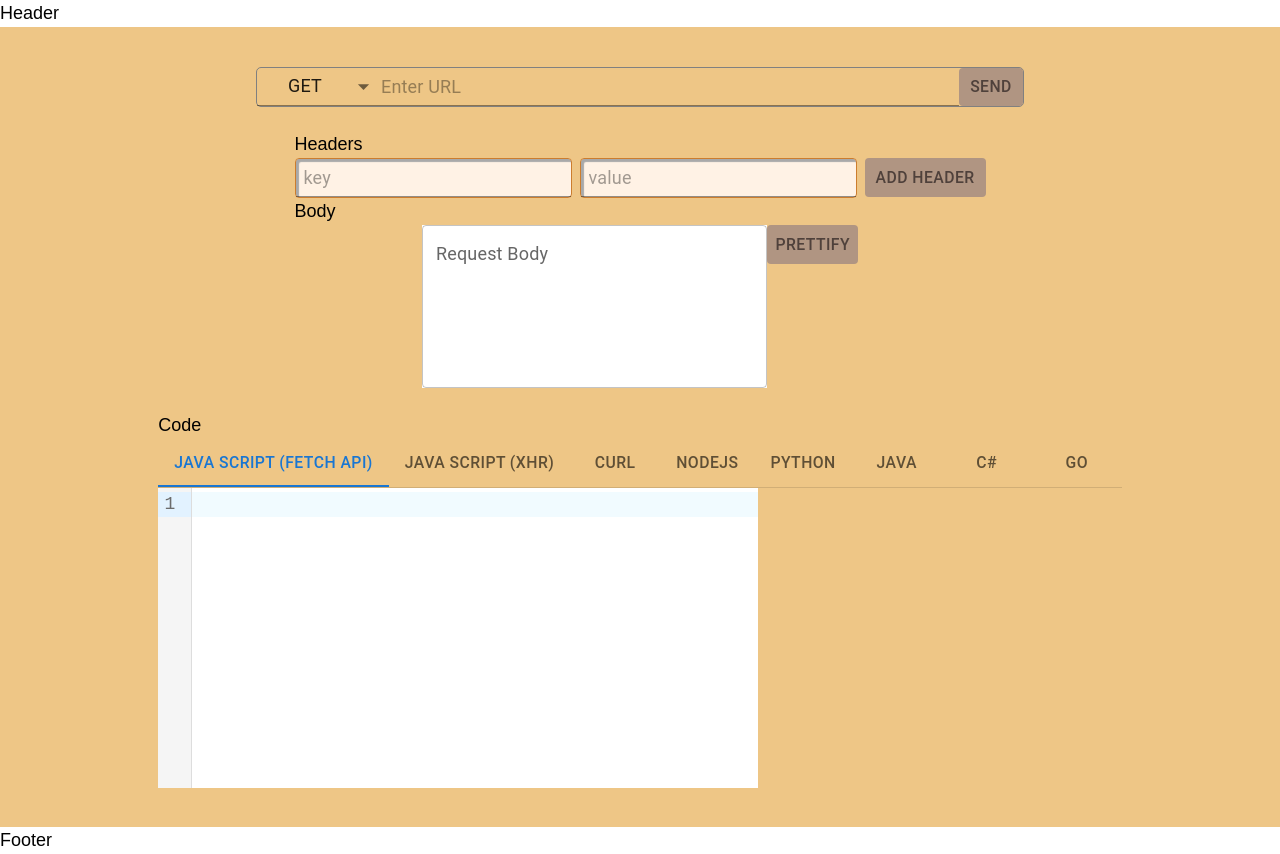
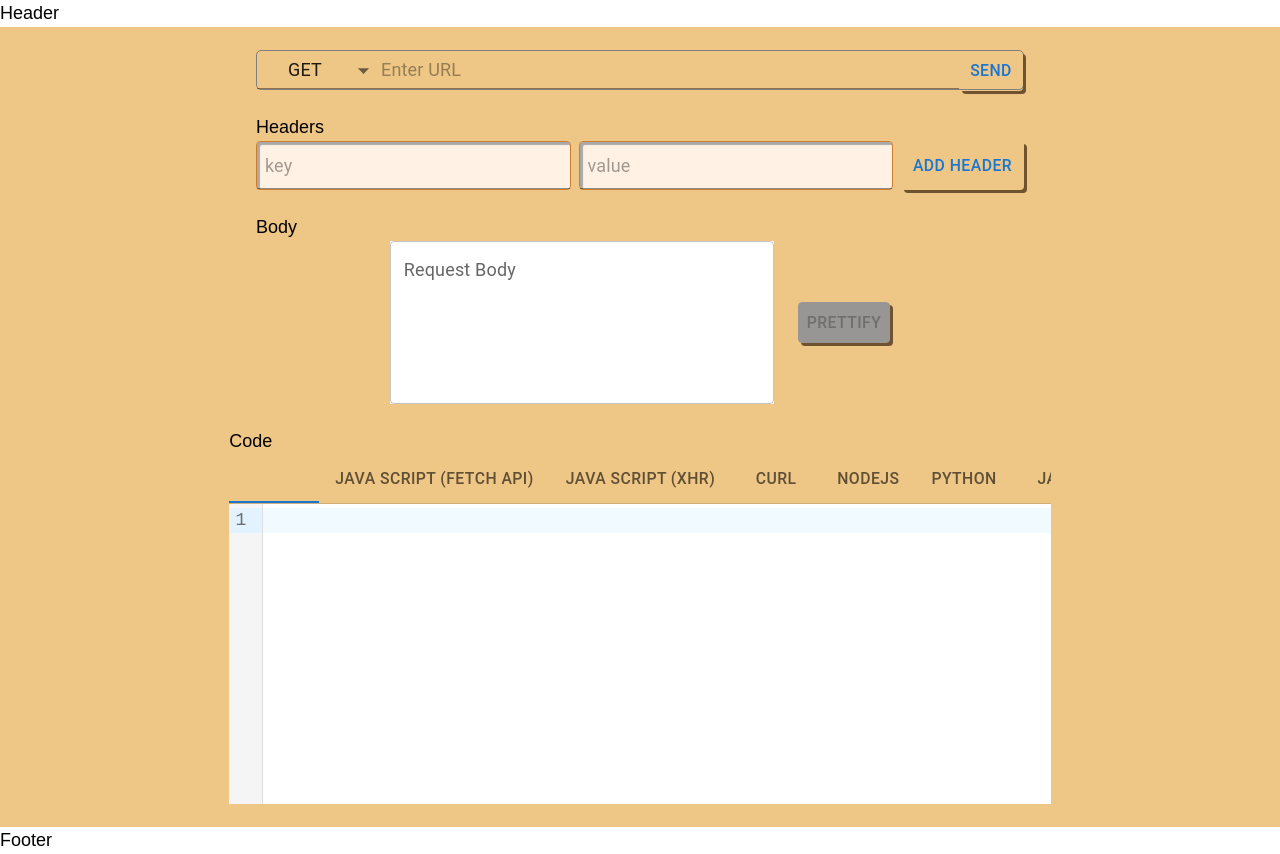
Before and after one commit to GSasha9/rest-client-app, a Next.js app: page / in a window 1280 px wide. Built offline with nearby package versions, Linux system fonts and the light colour scheme; what @mui/material-nextjs would draw is missing.

Commit message:
style: add styles

```diff
--- a/src/components/body-editor/body-editor.scss
+++ b/src/components/body-editor/body-editor.scss
@@ -1,7 +1,11 @@
+@use '../../styles/variables' as *;
+
 .body-editor {
   width: 100%;
   display: flex;
   justify-content: center;
+  align-items: center;
+  gap: $spacing-lg;
 
   .text-field {
     width: 50%;
--- a/src/components/body-editor/body-editor.tsx
+++ b/src/components/body-editor/body-editor.tsx
@@ -22,6 +22,8 @@ const BodyEditor = ({ body, handleBody }: BodyEditorProps) => {
     try {
       const parsed = JSON.parse(localBody);
 
+      setLocalBody(JSON.stringify(parsed, null, 4));
+
       handleBody(JSON.stringify(parsed, null, 4));
       setError(false);
     } catch {
@@ -32,7 +34,7 @@ const BodyEditor = ({ body, handleBody }: BodyEditorProps) => {
   return (
     <div className="body">
       <h4 className="title-h4">Body</h4>
-      <div className="body__content">
+
       <div className="body-editor">
         <TextField
           className="text-field"
@@ -41,6 +43,7 @@ const BodyEditor = ({ body, handleBody }: BodyEditorProps) => {
           value={localBody}
           label="Request Body"
           onChange={(e) => {
+            setError(false);
             const value = e.currentTarget.value;
 
             setLocalBody(value);
@@ -50,7 +53,7 @@ const BodyEditor = ({ body, handleBody }: BodyEditorProps) => {
           helperText={error ? 'Prettifying only for JSON' : ''}
         />
         <Button
-            className="button"
+          className="default-btn"
           onClick={handlePrettify}
           disabled={error || !localBody}
         >
@@ -58,7 +61,6 @@ const BodyEditor = ({ body, handleBody }: BodyEditorProps) => {
         </Button>
       </div>
     </div>
-    </div>
   );
 };
 
--- /dev/null
+++ b/src/components/code-snippet/code-snippet.scss
@@ -0,0 +1,16 @@
+@use '../../styles/variables.scss' as *;
+
+.code {
+  display: flex;
+  flex-direction: column;
+
+  .code-snippet {
+    display: flex;
+    flex-direction: column;
+    align-items: center;
+
+    .code-snippet-result {
+      width: 100%;
+    }
+  }
+}
--- a/src/components/code-snippet/code-snippet.tsx
+++ b/src/components/code-snippet/code-snippet.tsx
@@ -5,6 +5,7 @@ import codeGenerator from '@/shared/utils/code-generator';
 import { Box, Tabs, Tab } from '@mui/material';
 import { useState } from 'react';
 import ReactCodeMirror from '@uiw/react-codemirror';
+import './code-snippet.scss';
 
 interface CodeSnippetProps {
   data: {
@@ -17,9 +18,11 @@ interface CodeSnippetProps {
 
 const CodeSnippet = ({ data }: CodeSnippetProps) => {
   const [result, setResult] = useState('');
-  const [value, setValue] = useState('Java Script (Fetch API)');
+  const [value, setValue] = useState('');
 
   const handleChange = (_: React.SyntheticEvent, newValue: string) => {
+    if (newValue === '') return;
+
     setValue(newValue);
 
     const convertTo = {
@@ -46,7 +49,7 @@ const CodeSnippet = ({ data }: CodeSnippetProps) => {
   return (
     <div className="code">
       <h4 className="title-h4">Code</h4>
-      <div className="code__content">
+
       <div className="code-snippet">
         <Box sx={{ borderBottom: 1, borderColor: 'divider' }}>
           <Tabs
@@ -72,9 +75,7 @@ const CodeSnippet = ({ data }: CodeSnippetProps) => {
           value={result}
           readOnly={true}
           height="300px"
-            width="600px"
         />
-        </div>
       </div>
     </div>
   );
--- a/src/components/headers-editor/headers-editor.tsx
+++ b/src/components/headers-editor/headers-editor.tsx
@@ -36,7 +36,7 @@ const HeadersEditor = ({ handleHeader }: HeaderEditorProps) => {
             />
           </div>
           <Button
-            className="button headers-editor__button"
+            className="default-btn headers-editor__button"
             onClick={handleButton}
           >
             Add header
--- a/src/pageComponents/home-page/home-page.scss
+++ b/src/pageComponents/home-page/home-page.scss
@@ -1,7 +1,7 @@
 @use '../../styles/variables' as *;
 
 .editor {
-  width: 100%;
+  width: 60%;
   display: flex;
   align-items: center;
   flex-direction: column;
@@ -9,11 +9,18 @@
 
   .request-editor {
     display: flex;
-    width: 100%;
     height: 40px;
     justify-content: center;
     border: 1px solid gray;
     border-radius: $border-radius-input;
-    width: 60%;
+    width: 100%;
+  }
+
+  .request-details-editor {
+    display: flex;
+    flex-direction: column;
+    justify-content: center;
+    width: 100%;
+    gap: $spacing-lg;
   }
 }
--- a/src/pageComponents/home-page/home-page.tsx
+++ b/src/pageComponents/home-page/home-page.tsx
@@ -39,8 +39,7 @@ const HomePage = () => {
 
   return (
     <div className="editor">
-      <div className="request-editor">
-        {' '}
+      <div className="request-editor container">
         <RequestEditor
           method={method}
           handleSelect={handleSelect}
@@ -49,11 +48,11 @@ const HomePage = () => {
           }
         />
         <div className="request-editor__item-button">
-          <Button className={'button'}>Send</Button>
+          <Button className="default-btn">Send</Button>
         </div>
       </div>
 
-      <div className="request-details-editor">
+      <div className="request-details-editor container">
         <HeadersEditor handleHeader={handleHeader} />
         <BodyEditor body={body} handleBody={debounceHandleBody} />
       </div>
--- a/src/shared/constants/languages.ts
+++ b/src/shared/constants/languages.ts
@@ -1,4 +1,9 @@
 export const LANGUAGES = {
+  none: {
+    label: '',
+    language: '',
+    variant: '',
+  },
   jsFetch: {
     label: 'Java Script (Fetch API)',
     language: 'javascript',
--- a/src/styles/main.scss
+++ b/src/styles/main.scss
@@ -5,19 +5,3 @@
 .title-h4 {
   font-weight: $font-weight-normal;
 }
-
-.button {
-  height: 100%;
-  background-color: var(--bg-btn-default) !important;
-  color: var(--text-bnt-default) !important;
-  min-width: fit-content;
-
-  &:hover {
-    background-color: var(--bg-btn-light) !important;
-  }
-}
-
-.input {
-  height: 40px;
-  width: 100%;
-}
```
Lines whose indentation alone changed are shown as unchanged.
